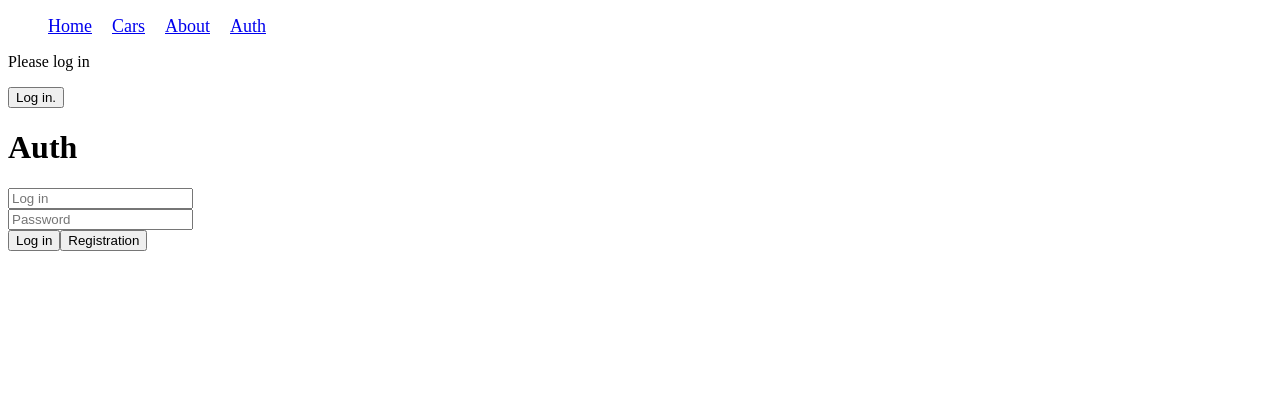
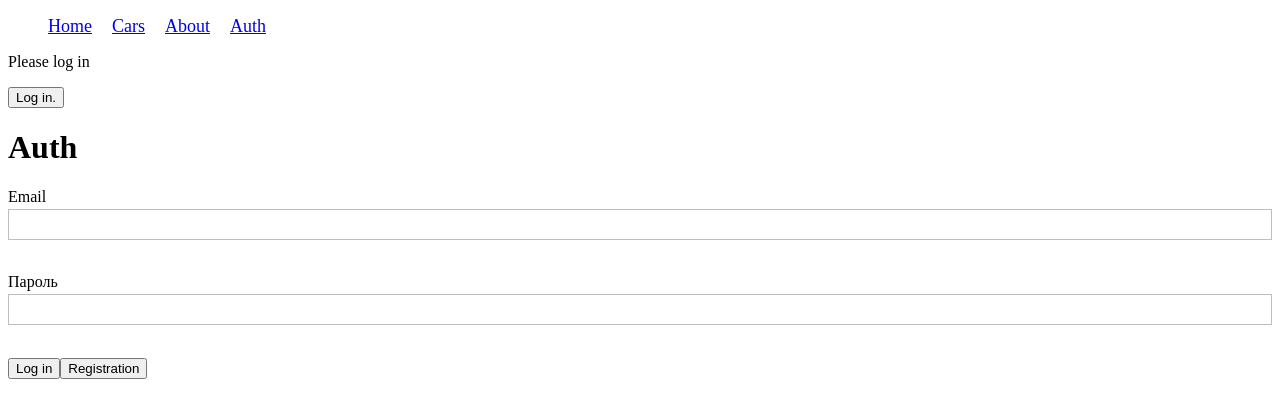
Before and after one commit to ruslan06882017/r-app, a React (Create React App) app in the folder r-app/: page /auth in a window 1280 px wide. Shown: the top 418 px of the page. Built offline with nearby package versions, Linux system fonts and the light colour scheme.

Commit message:
Added input component

```diff
--- a/r-app/src/auth/auth.jsx
+++ b/r-app/src/auth/auth.jsx
@@ -1,4 +1,5 @@
 import React, {Component} from 'react';
+import Input from '../components/ui/input/input';
 
 class Auth extends Component {
 
@@ -19,8 +20,8 @@
             <div>
                 <h1>Auth</h1>
                 <form onSubmit={this.submitHandler}>
-                    <input type="text" placeholder="Log in"/> <br/>
-                    <input type="text" placeholder="Password"/> <br/>
+                    <Input label="Email"/> <br/>
+                    <Input label="Пароль" /> <br/>
                     <button onClick={this.loginHandler}>Log in</button>
                     <button onClick={this.registerHandler}>Registration</button>
                 </form>
--- /dev/null
+++ b/r-app/src/components/ui/input/input.css
@@ -0,0 +1,29 @@
+.input {
+    margin-bottom: 15px;
+}
+
+.input label {
+    margin-bottom: 3px;
+    padding: 0;
+    display: block;
+    font-weight: block;
+}
+
+.input input {
+    display: block;
+    box-sizing: border-box;
+    border: 1px solid #bebebe;
+    padding: 7px;
+    margin: 0 0 5px;
+    width: 100%;
+    outline:none;
+    transition: all 300ms ease-in-out;
+}
+.input span {
+    color: #f01f30;
+    font-size:12px;
+    font-weight: bold;
+}
+.input.invalid label {
+    color: #f01f30;
+}
--- /dev/null
+++ b/r-app/src/components/ui/input/input.jsx
@@ -0,0 +1,32 @@
+import React, {Component} from 'react';
+import classes from './input.css';
+
+function isInvalid({valid, touched, shouldValidate}){
+    return !valid && shouldValidate && touched;
+}
+
+const Input = (props) => {
+    const inputType = props.type || 'text';
+    const htmlFor = `${inputType}-${Math.random()}`;
+
+    return (
+        <div className="input">
+            <label htmlFor="">{props.label}</label>
+            <input
+                type={inputType}
+                id={htmlFor}
+                value={props.value}
+                onChange={props.onChange}
+            />
+            {
+                isInvalid(props)
+                ?  <span>{props.errorMessage || 'Введите верное значение'}</span> : null
+            }
+
+        </div>
+
+    )
+
+}
+
+export default Input;
```
